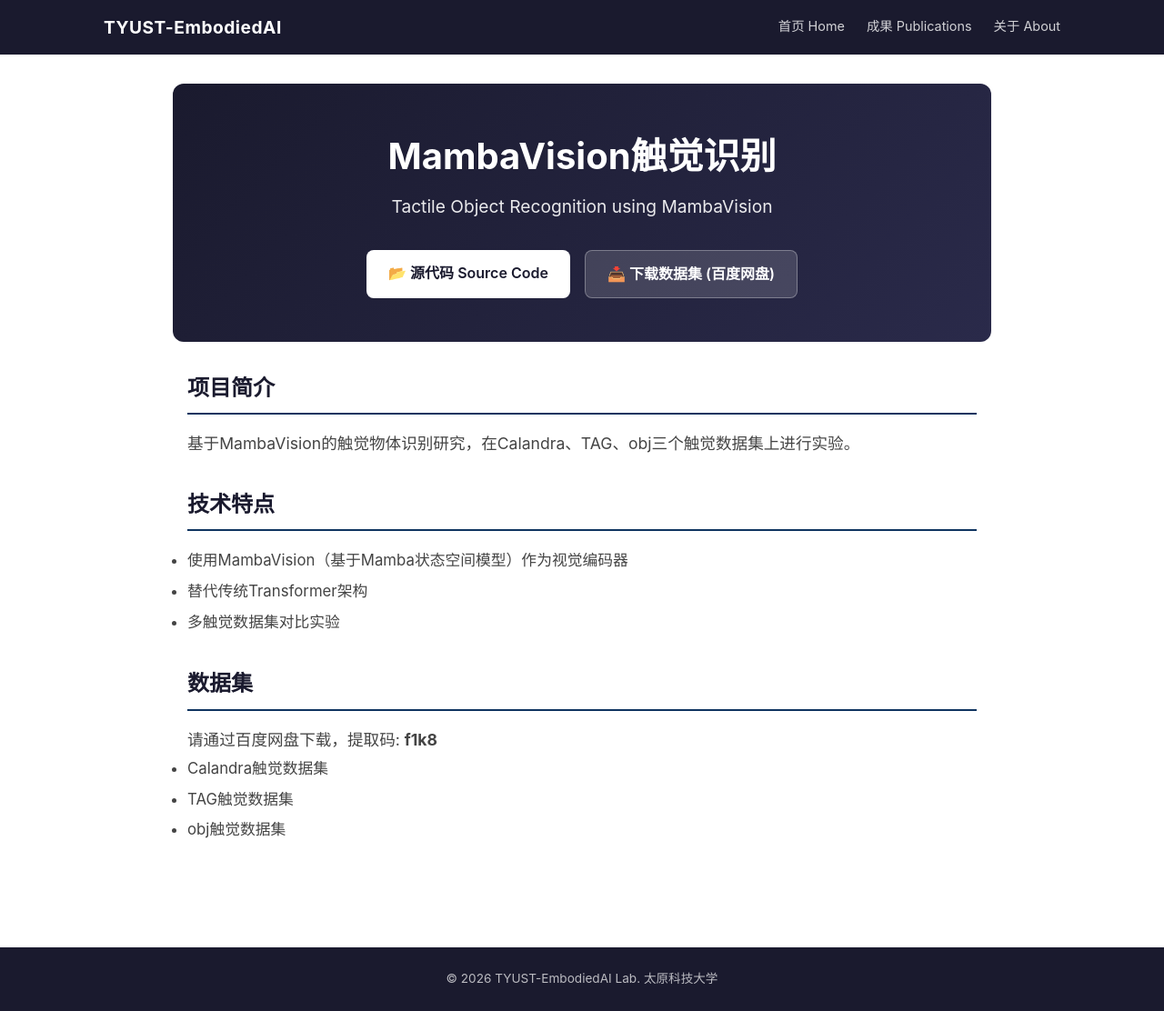
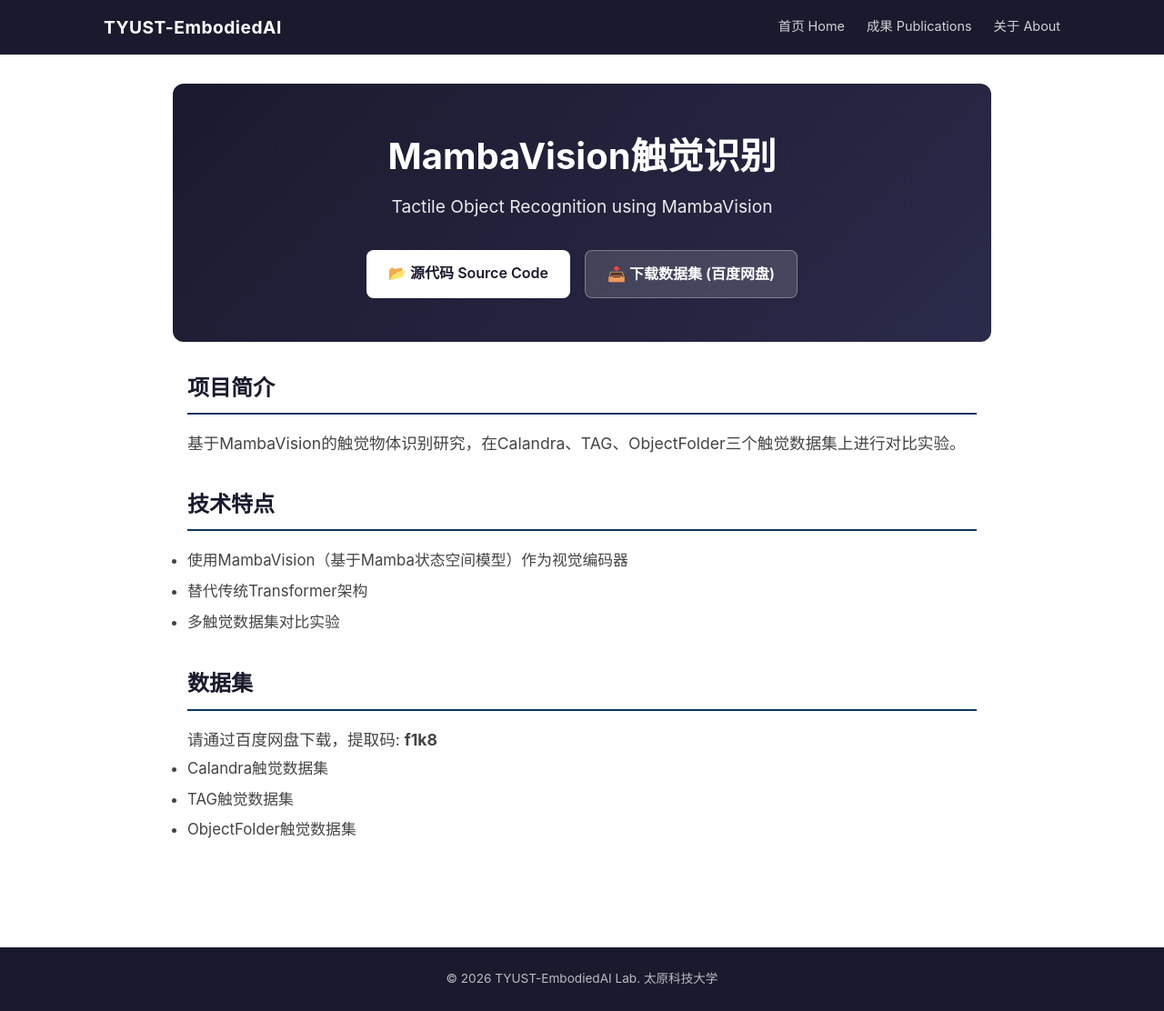
Before and after one commit to hulihuagit/TYUST-EmbodiedAI, a Jekyll site: the page built from projects/tactile_sensing/mambavision-tactile/index.html, in a window 1280 px wide and 1112 px high. Shown: the whole window at 91% size. Built offline with Jekyll 4.4.1, drawn with Linux system fonts in a browser that asks for light colours.

Commit message:
Fix dataset names: obj -> ObjectFolder

```diff
--- a/_data/research.yml
+++ b/_data/research.yml
@@ -12,7 +12,7 @@
         homepage_description: "基于多尺度门控交互网络(MSGI-Net)的磁触觉传感器分类研究，包含数据采集、预处理、模型训练和评估的完整流程。"
       - name: "MambaVision触觉识别"
         url: "/TYUST-EmbodiedAI/projects/tactile_sensing/mambavision-tactile/"
-        homepage_description: "基于MambaVision的触觉物体识别研究，在Calandra、TAG、obj三个触觉数据集上进行对比实验。"
+        homepage_description: "基于MambaVision的触觉物体识别研究，在Calandra、TAG、ObjectFolder三个触觉数据集上进行对比实验。"
 
   - title_en: "Pose Estimation"
     title_zh: "姿态估计"
--- a/projects/tactile_sensing/mambavision-tactile/index.html
+++ b/projects/tactile_sensing/mambavision-tactile/index.html
@@ -20,7 +20,7 @@
   <div class="project-content">
     <div class="content-section">
       <h2>项目简介</h2>
-      <p>基于MambaVision的触觉物体识别研究，在Calandra、TAG、obj三个触觉数据集上进行实验。</p>
+      <p>基于MambaVision的触觉物体识别研究，在Calandra、TAG、ObjectFolder三个触觉数据集上进行对比实验。</p>
     </div>
 
     <div class="content-section">
@@ -38,7 +38,7 @@
       <ul>
         <li>Calandra触觉数据集</li>
         <li>TAG触觉数据集</li>
-        <li>obj触觉数据集</li>
+        <li>ObjectFolder触觉数据集</li>
       </ul>
     </div>
   </div>
```
